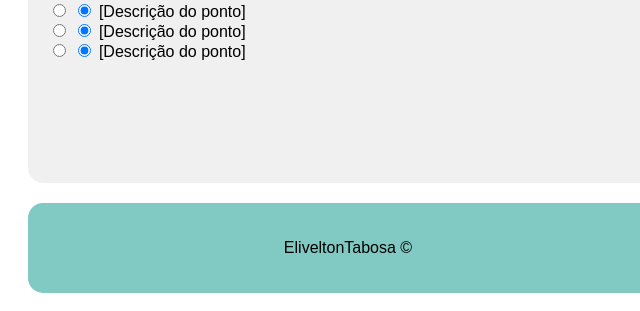
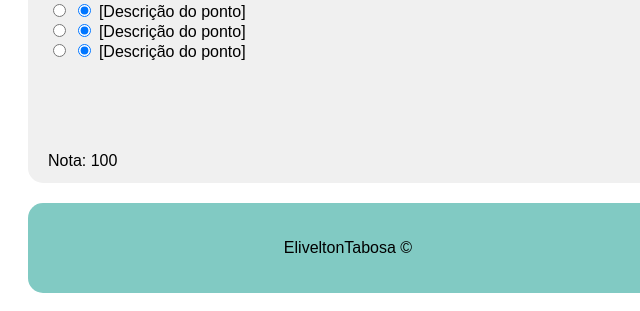
Before and after one commit to EliveltonTabosa/eMonitoria, a plain HTML site: page index.html in a window 1280 px wide. Shown: the part 187-498 px from the top of the page, 0-640 px from the left. Drawn offline with Linux system fonts and the light colour scheme.

Commit message:
final dia 1

```diff
--- a/estilo.css
+++ b/estilo.css
@@ -19,7 +19,9 @@ header{
     line-height: 1px;
 
 }
-
+#nota{
+    line-height: 200px;
+}
 
 main{
     background-color: rgb(240, 240, 240);
--- a/index.html
+++ b/index.html
@@ -38,8 +38,10 @@
         </div>
 
         </div>
-        <!-- elivelton -->
 
+        <div id=nota>
+            Nota: 100
+        </div>
     </main>
     <footer>
         EliveltonTabosa &copy;
```
